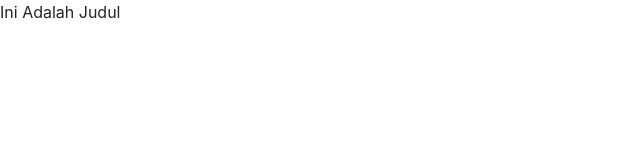
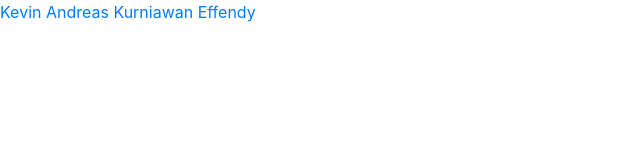
Before and after one commit to kakfendy/kakfendy.github.io, a plain HTML site: page index.html in a window 1280 px wide. Shown: the whole page, without its empty margins (0-640 px from the left). Drawn offline with nearby package versions, Linux system fonts and the light colour scheme.

Commit message:
add linkedin

```diff
--- a/index.html
+++ b/index.html
@@ -9,12 +9,13 @@
   <script src="https://cdn.jsdelivr.net/npm/jquery@3.6.4/dist/jquery.slim.min.js"></script>
   <script src="https://cdn.jsdelivr.net/npm/popper.js@1.16.1/dist/umd/popper.min.js"></script>
   <script src="https://cdn.jsdelivr.net/npm/bootstrap@4.6.2/dist/js/bootstrap.bundle.min.js"></script>
+  <script src="https://platform.linkedin.com/badges/js/profile.js" async defer type="text/javascript"></script>
 </head>
 
 <body>
-  <h>
-    Ini Adalah Judul
-  </h>
+  <div class="badge-base LI-profile-badge" data-locale="en_US" data-size="large" data-theme="light" data-type="VERTICAL"
+    data-vanity="kevineffendy" data-version="v1"><a class="badge-base__link LI-simple-link"
+      href="https://id.linkedin.com/in/kevineffendy?trk=profile-badge">Kevin Andreas Kurniawan Effendy</a></div>
 </body>
 
 </html>
```
